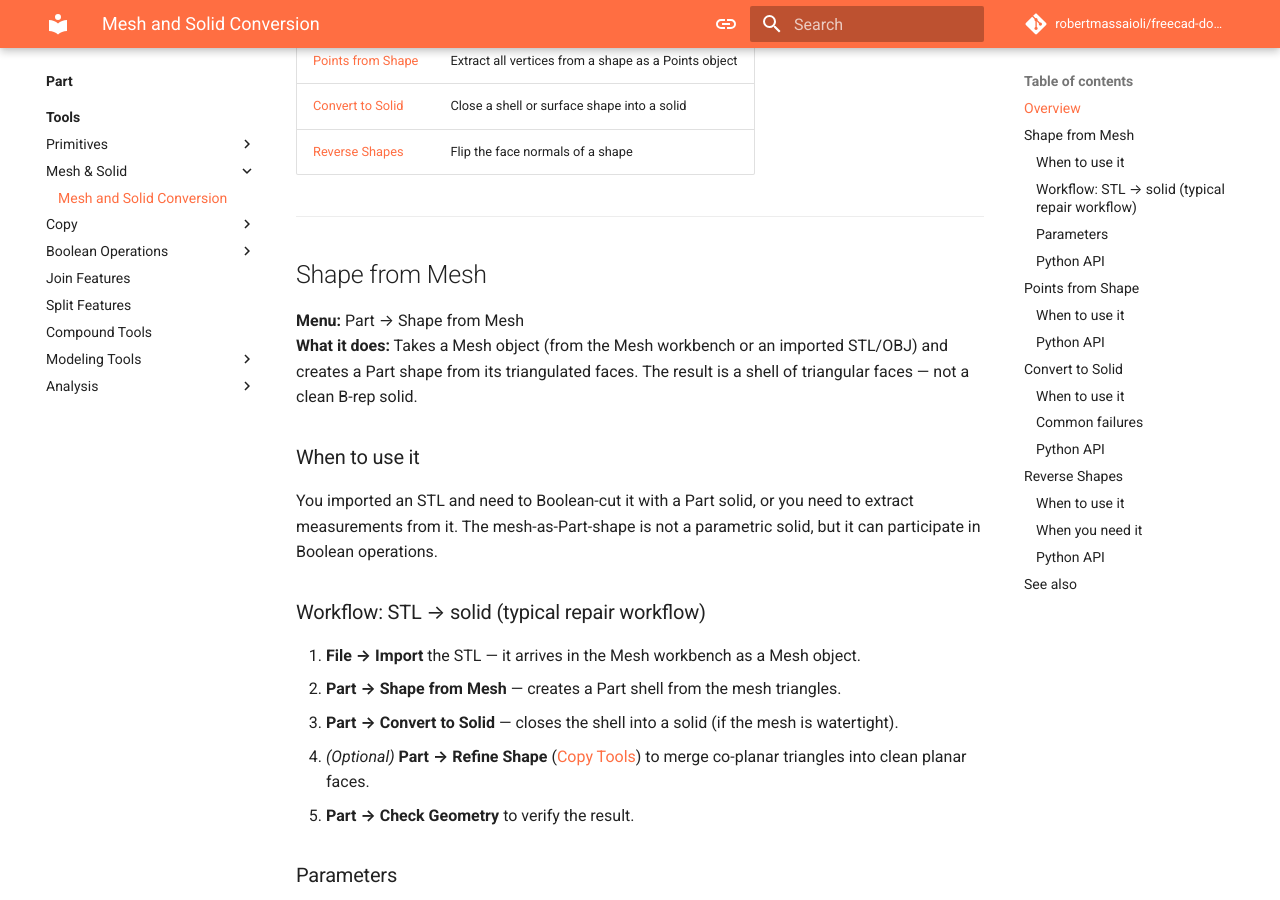
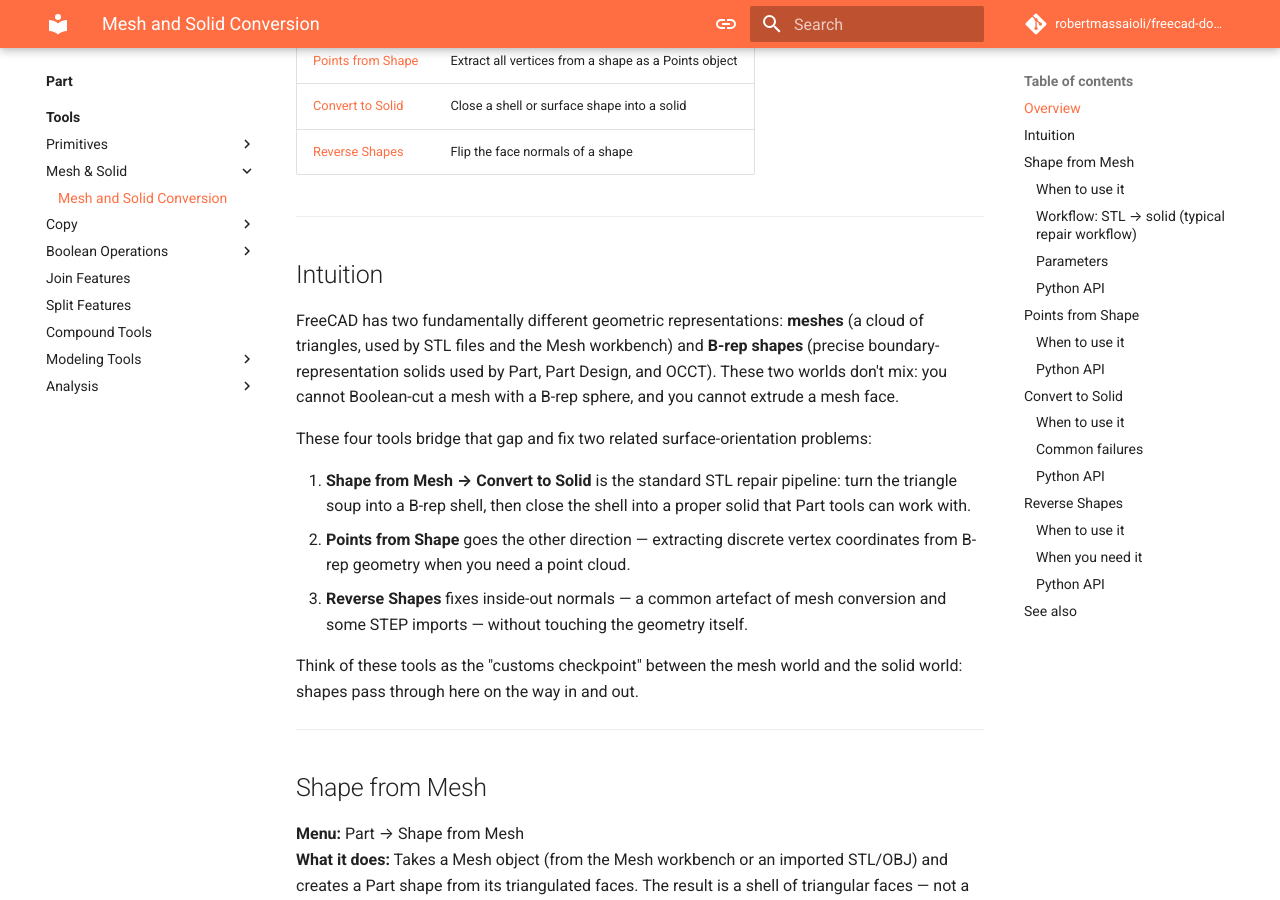
Before and after one commit to robertmassaioli/freecad-docs, an MkDocs documentation site: the page built from docs/part/tools/mesh-and-solid.md, in a window 1280 px wide and 900 px high, scrolled down 609 px. Built offline with MkDocs 1.6.1 and Material for MkDocs 9.7.7, drawn with Linux system fonts in a browser that asks for light colours; comment, search, counter and statistics services are not loaded.

Commit message:
docs: add missing Intuition sections to 5 multi-tool group pages
Pages fixed:
- docs/part/tools/copy-tools.md — explains static copy vs baked transform
  vs element extraction vs topology cleanup
- docs/part/tools/join-features.md — explains why hollow solids need
  topology-aware Booleans (the 'preserved cavity' concept)
- docs/part/tools/mesh-and-solid.md — explains the mesh↔B-rep boundary
  and the STL repair pipeline
- docs/part/tools/split-features.md — explains the 'preserve every
  fragment' distinction from Cut/Fuse, FEA conforming mesh use case
- docs/sketcher/tools/view-sketch.md — explains view-only nature and the
  visibility-in-3D-space problem these tools solve

mkdocs build --strict: 0 warnings

Co-Authored-By: Claude Sonnet 4.6 <noreply@anthropic.com>

```diff
--- a/docs/part/tools/mesh-and-solid.md
+++ b/docs/part/tools/mesh-and-solid.md
@@ -20,6 +20,30 @@ and Part Design workbenches.
 | [Points from Shape](#points-from-shape) | Extract all vertices from a shape as a Points object |
 | [Convert to Solid](#convert-to-solid) | Close a shell or surface shape into a solid |
 | [Reverse Shapes](#reverse-shapes) | Flip the face normals of a shape |
+
+---
+
+## Intuition
+
+FreeCAD has two fundamentally different geometric representations: **meshes**
+(a cloud of triangles, used by STL files and the Mesh workbench) and **B-rep
+shapes** (precise boundary-representation solids used by Part, Part Design,
+and OCCT). These two worlds don't mix: you cannot Boolean-cut a mesh with a
+B-rep sphere, and you cannot extrude a mesh face.
+
+These four tools bridge that gap and fix two related surface-orientation
+problems:
+
+1. **Shape from Mesh → Convert to Solid** is the standard STL repair pipeline:
+   turn the triangle soup into a B-rep shell, then close the shell into a
+   proper solid that Part tools can work with.
+2. **Points from Shape** goes the other direction — extracting discrete vertex
+   coordinates from B-rep geometry when you need a point cloud.
+3. **Reverse Shapes** fixes inside-out normals — a common artefact of mesh
+   conversion and some STEP imports — without touching the geometry itself.
+
+Think of these tools as the "customs checkpoint" between the mesh world and
+the solid world: shapes pass through here on the way in and out.
 
 ---
 
```
Also changed, not shown: docs/part/tools/copy-tools.md (+21 -0 lines), docs/part/tools/join-features.md (+23 -0 lines), docs/part/tools/split-features.md (+23 -0 lines), docs/sketcher/tools/view-sketch.md (+23 -0 lines).
